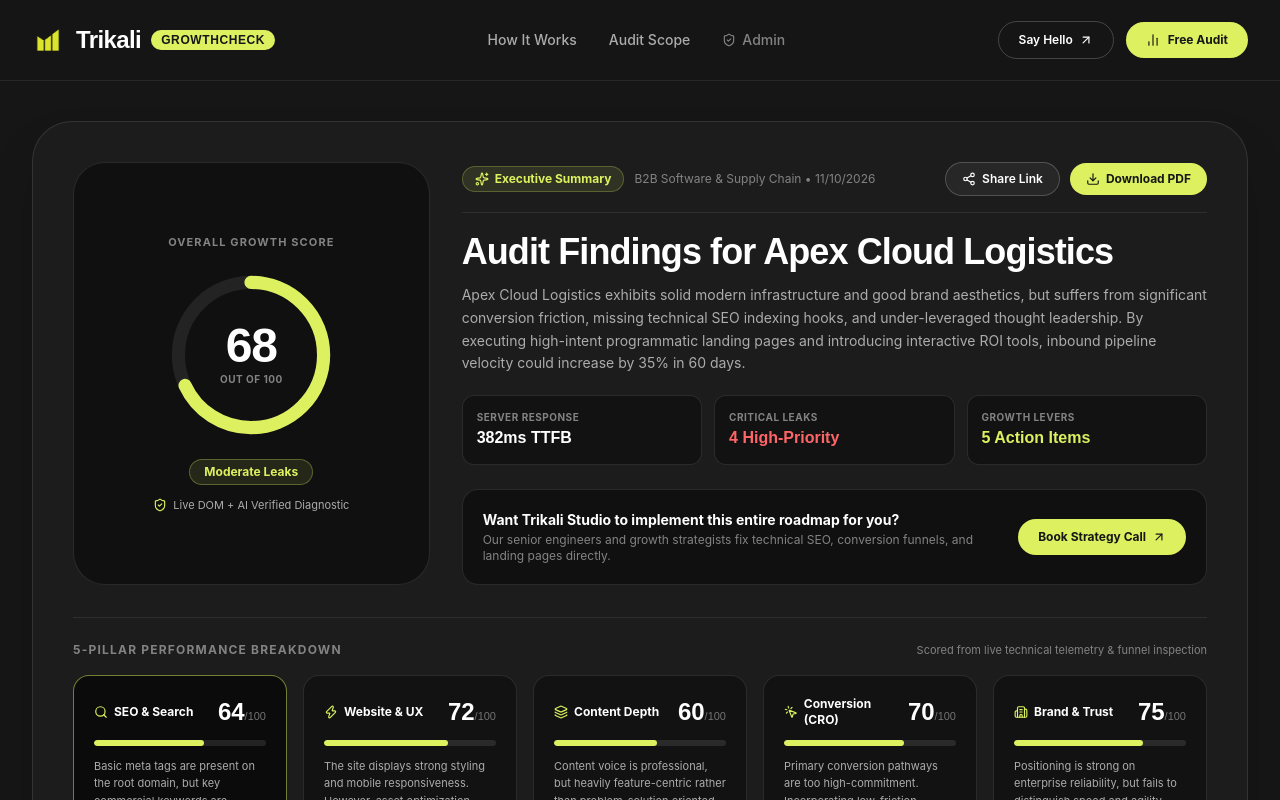
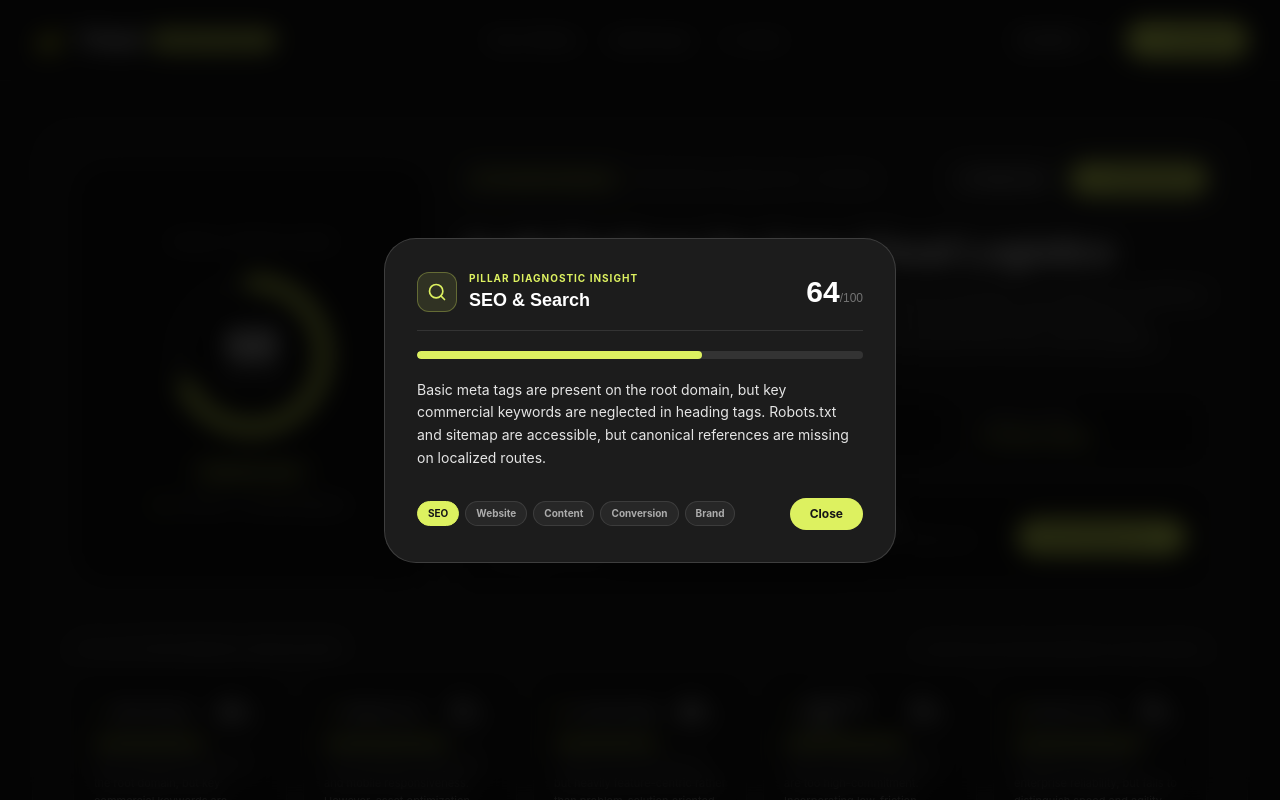
Before and after one commit to mailtoarya123-lgtm/trikali-growthcheck, a Next.js app: page /audit/demo-audit-sample in a window 1280 px wide. Both pictures are taken after a click on the element 180 px from the left and 782 px from the top of the page. Shown: the top 800 px of the page. Built offline with nearby package versions, Linux system fonts and the light colour scheme; no server answers; a web font is replaced by a local one.

Commit message:
Replace inline pillar card expansion with a clean popup modal and keep all 5 pillar cards equal height

```diff
--- a/src/components/AuditReportView.tsx
+++ b/src/components/AuditReportView.tsx
@@ -339,23 +339,15 @@ export default function AuditReportView({ report }: { report: AuditReport }) {
                 </span>
               </div>
 
-              <div className="grid grid-cols-1 md:grid-cols-2 lg:grid-cols-5 gap-4 items-start">
+              <div className="grid grid-cols-1 md:grid-cols-2 lg:grid-cols-5 gap-4 items-stretch">
                 {pillarCards.map((pillar) => {
                   const Icon = pillar.icon;
-                  const isExpanded = expandedPillar === pillar.key;
-                  const isLongText = (pillar.summary?.length || 0) > 155;
 
                   return (
                     <div
                       key={pillar.key}
-                      onClick={() => isLongText && setExpandedPillar(isExpanded ? null : pillar.key)}
-                      className={`p-5 rounded-2xl bg-black/35 border transition-all flex flex-col justify-between space-y-3.5 ${
-                        isLongText ? 'cursor-pointer' : ''
-                      } ${
-                        isExpanded
-                          ? 'border-[#DDF160]/50 bg-black/60'
-                          : 'border-white/10 hover:border-white/25 min-h-[215px]'
-                      }`}
+                      onClick={() => setExpandedPillar(pillar.key)}
+                      className="p-5 rounded-2xl bg-black/35 border border-white/10 hover:border-[#DDF160]/50 transition-all flex flex-col justify-between space-y-3.5 cursor-pointer group h-[215px]"
                     >
                       <div className="space-y-3">
                         <div className="flex items-center justify-between">
@@ -372,27 +364,104 @@ export default function AuditReportView({ report }: { report: AuditReport }) {
                             style={{ width: `${Math.min(100, Math.max(5, pillar.score))}%` }}
                           />
                         </div>
-                        <p className={`text-[11px] text-[#ACACAC] leading-relaxed ${isExpanded ? '' : 'line-clamp-4'}`}>
+                        <p className="text-[11px] text-[#ACACAC] leading-relaxed line-clamp-4">
                           {pillar.summary}
                         </p>
                       </div>
 
-                      {isLongText && (
                       <button
                         type="button"
                         onClick={(e) => {
                           e.stopPropagation();
-                            setExpandedPillar(isExpanded ? null : pillar.key);
+                          setExpandedPillar(pillar.key);
                         }}
-                          className="text-[10px] font-bold text-[#DDF160] hover:text-white transition-colors self-start flex items-center gap-1 pt-0.5"
-                        >
-                          {isExpanded ? 'Show less ↑' : 'Read full insight ↓'}
+                        className="text-[10px] font-bold text-[#DDF160] group-hover:text-white transition-colors self-start flex items-center gap-1 pt-0.5"
+                      >
+                        Read full insight <ArrowUpRight className="w-3 h-3" />
                       </button>
-                      )}
                     </div>
                   );
                 })}
               </div>
+
+              {/* Pillar Full Insight Pop-Up Modal */}
+              {expandedPillar && (() => {
+                const activePillar = pillarCards.find((p) => p.key === expandedPillar);
+                if (!activePillar) return null;
+                const ActiveIcon = activePillar.icon;
+                return (
+                  <div
+                    className="fixed inset-0 z-50 flex items-center justify-center p-4 bg-black/80 backdrop-blur-md"
+                    onClick={() => setExpandedPillar(null)}
+                  >
+                    <div
+                      className="w-full max-w-lg rounded-[2rem] bg-[#1C1C1C] border border-white/15 p-6 sm:p-8 shadow-2xl space-y-5 relative"
+                      onClick={(e) => e.stopPropagation()}
+                    >
+                      <div className="flex items-center justify-between gap-4 pb-4 border-b border-white/10">
+                        <div className="flex items-center gap-3">
+                          <div className="w-10 h-10 rounded-xl bg-[#DDF160]/10 border border-[#DDF160]/30 flex items-center justify-center text-[#DDF160]">
+                            <ActiveIcon className="w-5 h-5" />
+                          </div>
+                          <div>
+                            <span className="text-[10px] font-bold uppercase tracking-widest text-[#DDF160] block">
+                              Pillar Diagnostic Insight
+                            </span>
+                            <h4 className="font-display text-lg font-extrabold text-white">
+                              {activePillar.label}
+                            </h4>
+                          </div>
+                        </div>
+
+                        <div className="text-right">
+                          <span className="font-display text-3xl font-black text-white">
+                            {activePillar.score}<span className="text-xs text-[#737373] font-normal">/100</span>
+                          </span>
+                        </div>
+                      </div>
+
+                      <div className="w-full h-2 rounded-full bg-white/10 overflow-hidden">
+                        <div
+                          className={`h-full rounded-full ${getScoreBarColor(activePillar.score)}`}
+                          style={{ width: `${Math.min(100, Math.max(5, activePillar.score))}%` }}
+                        />
+                      </div>
+
+                      <p className="text-sm text-[#E5E5E5] leading-relaxed">
+                        {activePillar.summary}
+                      </p>
+
+                      <div className="pt-2 flex items-center justify-between gap-3">
+                        {/* Quick Prev / Next Pillar Switcher inside Pop-Up */}
+                        <div className="flex items-center gap-1.5">
+                          {pillarCards.map((p) => (
+                            <button
+                              key={p.key}
+                              type="button"
+                              onClick={() => setExpandedPillar(p.key)}
+                              className={`px-2.5 py-1 rounded-full text-[10px] font-bold border transition-colors ${
+                                p.key === activePillar.key
+                                  ? 'bg-[#DDF160] text-[#161616] border-[#DDF160]'
+                                  : 'bg-white/5 text-[#ACACAC] border-white/10 hover:border-white/30 hover:text-white'
+                              }`}
+                            >
+                              {p.label.split(' ')[0]}
+                            </button>
+                          ))}
+                        </div>
+
+                        <button
+                          type="button"
+                          onClick={() => setExpandedPillar(null)}
+                          className="px-5 py-2 rounded-full bg-[#DDF160] hover:bg-white text-[#161616] text-xs font-bold transition-colors"
+                        >
+                          Close
+                        </button>
+                      </div>
+                    </div>
+                  </div>
+                );
+              })()}
             </div>
           </div>
         </section>
```
Lines whose indentation alone changed are shown as unchanged.
